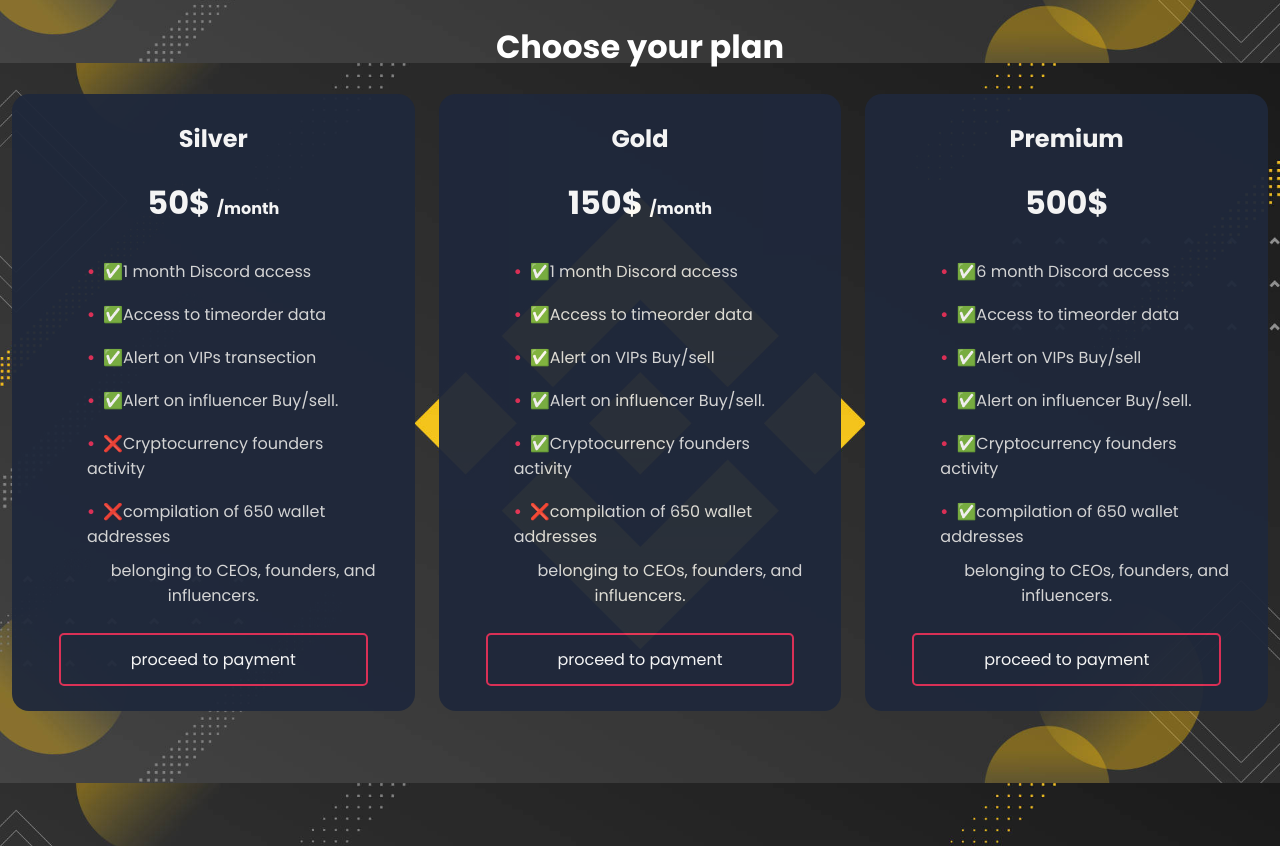
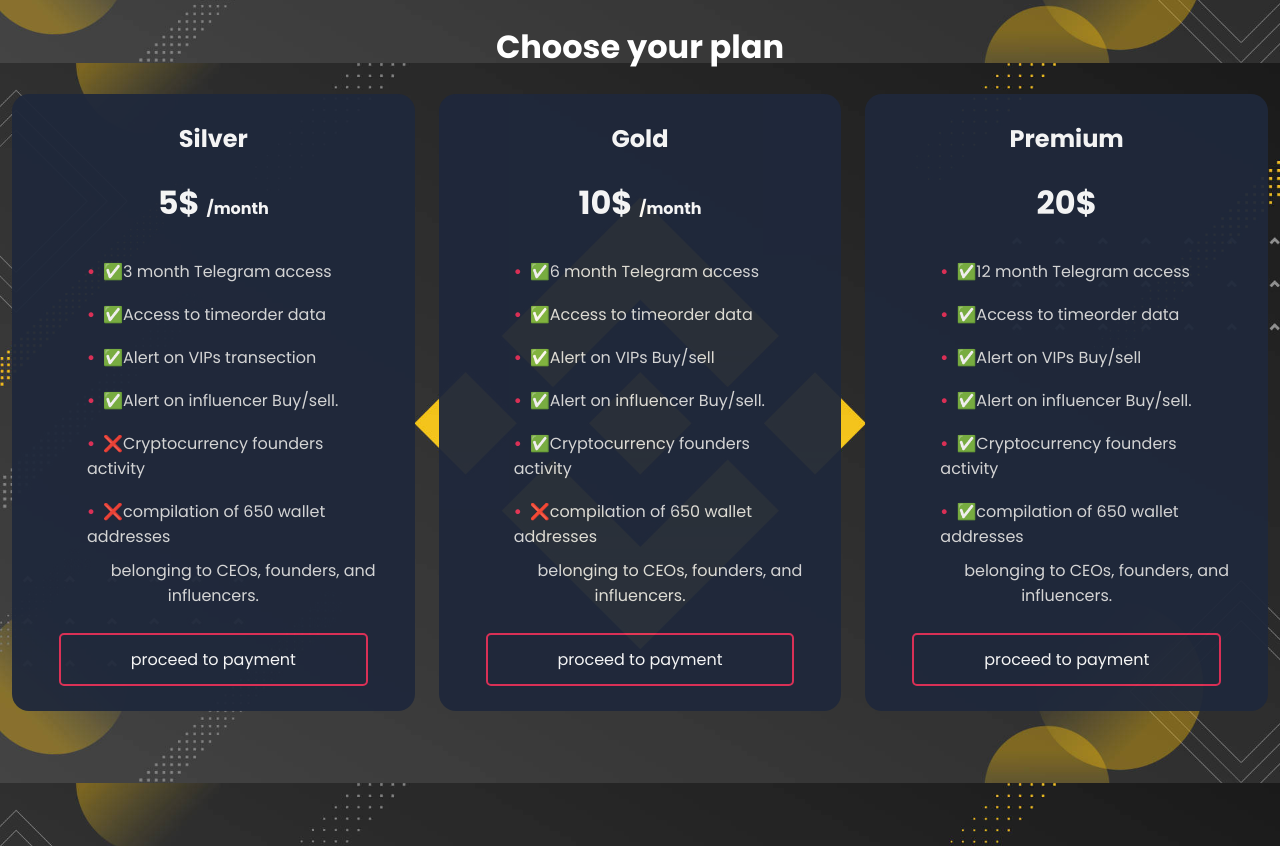
Before and after one commit to cryptospy41/third, a plain HTML site: page new.html in a window 1280 px wide. Drawn offline with Linux system fonts and the light colour scheme.

Commit message:
Update new.html

```diff
--- a/new.html
+++ b/new.html
@@ -19,9 +19,9 @@
             <div class="box">
 
                 <h2>Silver</h2>
-                <h1>50$ <span>/month</span></h1>
+                <h1>5$ <span>/month</span></h1>
                 <ul>
-                    <li>&#9989;1 month Discord access</li>
+                    <li>&#9989;3 month Telegram access</li>
                     <li>&#9989;Access to timeorder data</li>
                     <li>&#9989;Alert on VIPs transection</li>
                     <li>&#9989;Alert on influencer Buy/sell.</li>
@@ -29,13 +29,13 @@
                     <li>&#x274C;compilation of 650 wallet addresses</li>
                     <p>&#160;&#160;&#160;&#160;&#160;&#160;&#160;&#160;&#160;&#160;&#160;&#160;&#160; belonging to CEOs, founders, and influencers.</p>
                 </ul>
-                <div class="btn" onclick=" window.open('https://s.binance.com/TcyGAhzw', '_blank')">proceed to payment</div>
+                <div class="btn" onclick=" window.open('https://s.binance.com/BBJvc9JU', '_blank')">proceed to payment</div>
             </div>
             <div class="box">
                 <h2>Gold</h2>
-                <h1>150$ <span>/month</span></h1>
+                <h1>10$ <span>/month</span></h1>
                 <ul>
-                    <li>&#9989;1 month Discord access</li>
+                    <li>&#9989;6 month Telegram access</li>
                     <li>&#9989;Access to timeorder data</li>
                     <li>&#9989;Alert on VIPs Buy/sell</li>
                     <li>&#9989;Alert on influencer Buy/sell.</li>
@@ -43,13 +43,13 @@
                     <li>&#x274C;compilation of 650 wallet addresses</li>
                     <p>&#160;&#160;&#160;&#160;&#160;&#160;&#160;&#160;&#160;&#160;&#160;&#160;&#160; belonging to CEOs, founders, and influencers.</p>
                 </ul>
-                <div class="btn" onclick=" window.open('https://s.binance.com/8mnZvY53', '_blank')">proceed to payment</div>
+                <div class="btn" onclick=" window.open('https://s.binance.com/DVwepZQp', '_blank')">proceed to payment</div>
             </div>
             <div class="box">
                 <h2>Premium</h2>
-                <h1>500$ </h1>
+                <h1>20$ </h1>
                 <ul>
-                    <li>&#9989;6 month Discord access</li>
+                    <li>&#9989;12 month Telegram access</li>
                     <li>&#9989;Access to timeorder data</li>
                     <li>&#9989;Alert on VIPs Buy/sell</li>
                     <li>&#9989;Alert on influencer Buy/sell.</li>
@@ -57,7 +57,7 @@
                     <li>&#9989;compilation of 650 wallet addresses</li>
                     <p>&#160;&#160;&#160;&#160;&#160;&#160;&#160;&#160;&#160;&#160;&#160;&#160;&#160; belonging to CEOs, founders, and influencers.</p>
                 </ul>
-                <div class="btn" onclick=" window.open('https://s.binance.com/TVCft454', '_blank')">proceed to payment</div>
+                <div class="btn" onclick=" window.open('https://s.binance.com/iakAWeyK', '_blank')">proceed to payment</div>
             </div>
         </div>
     </div>
```
